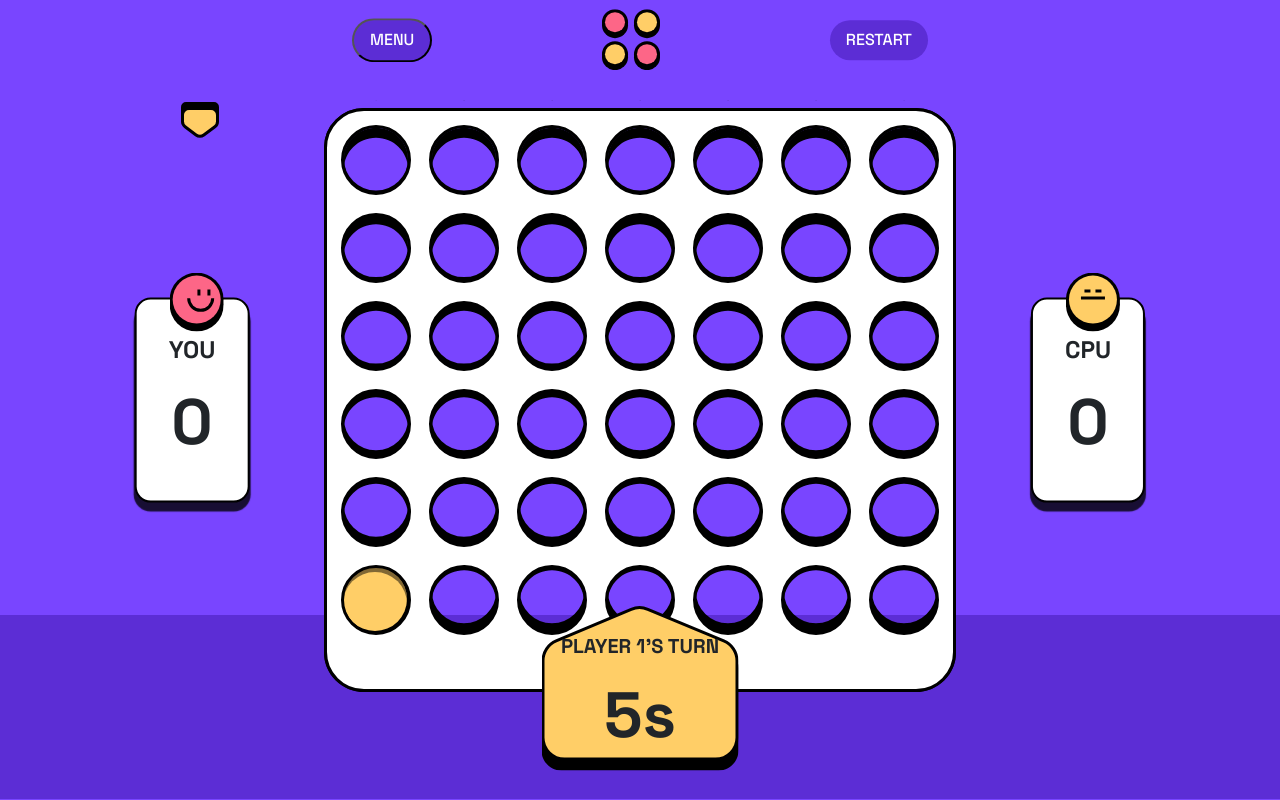
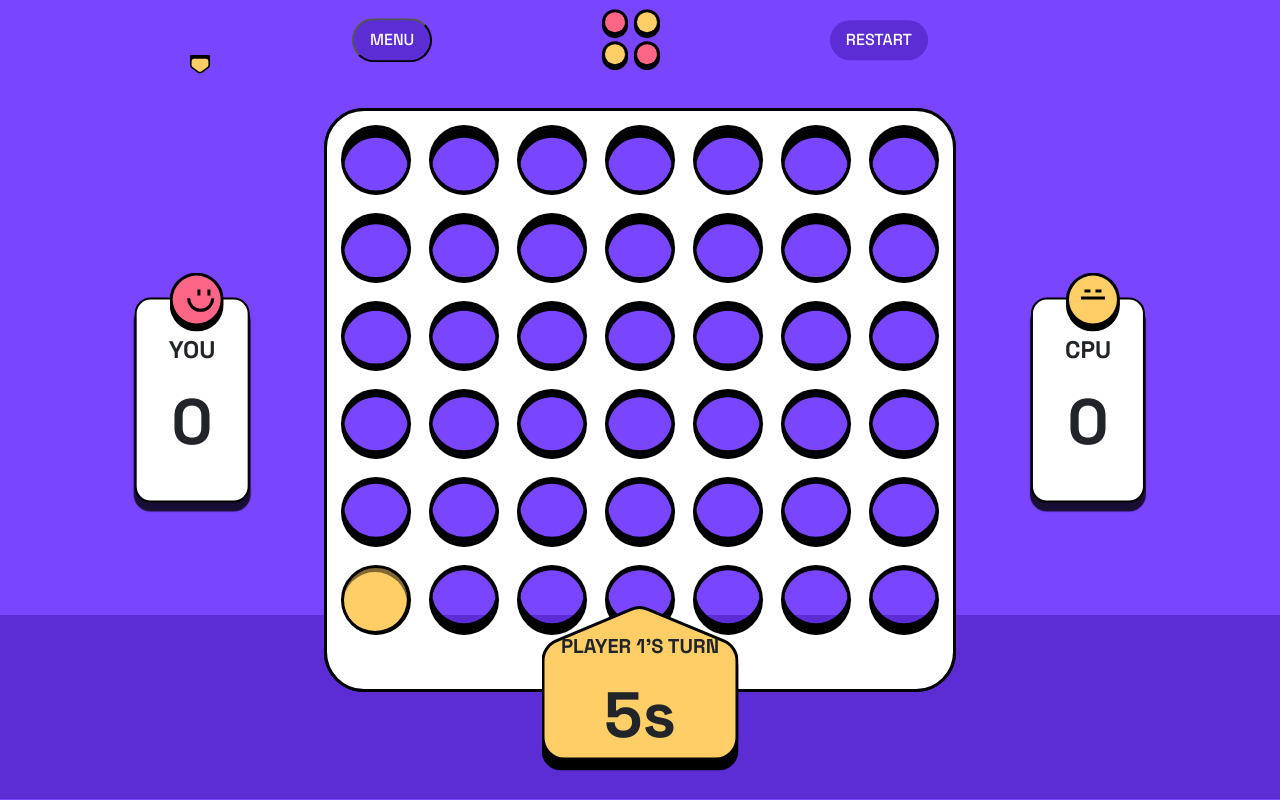
Before and after one commit to ahmettaydinn/react-connect-four-game, a React (Create React App) app: page /inGame in a window 1280 px wide. Built offline with nearby package versions, Linux system fonts and the light colour scheme.

Commit message:
responsive fix

```diff
--- a/src/components/inGame/InGame.module.scss
+++ b/src/components/inGame/InGame.module.scss
@@ -461,6 +461,11 @@
   .inGameNav {
     transform: translateY(15%);
   }
+
+  .marker {
+    top: 8%;
+    width: 20px;
+  }
 }
 
 @media screen and (max-height: 620px) {
```
